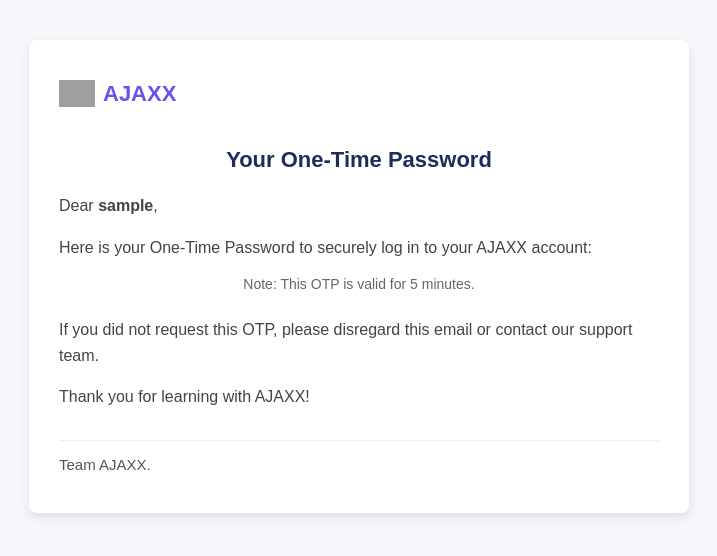
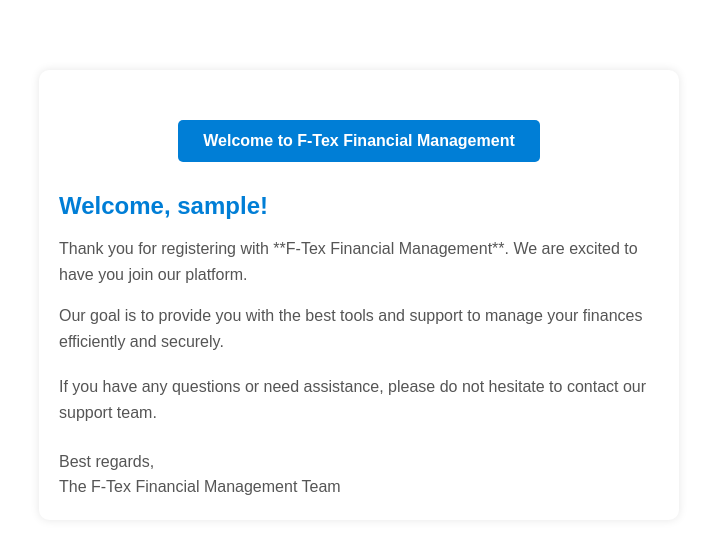
Before and after one commit to Mamungithube/AJAXX-PRIVACY-WEB-BACKEND, a Django app: template Account/templates/welcome_email.html in a window 1280 px wide. Shown: the top 556 px of the page, without its empty margins (281-998 px from the left). Run offline with Django 5.2, Linux system fonts and the light colour scheme; the template is opened without the code that fills it: most values are stand-ins (such as "Sample title", 1, 10 or a date in 2020); grey boxes are pictures that could not be loaded.

Commit message:
refactor email templates and enhance OTP email functionality

```diff
--- a/Account/templates/welcome_email.html
+++ b/Account/templates/welcome_email.html
@@ -1,106 +1,39 @@
 <!DOCTYPE html>
-  <style>
-    body {
-      background-color: #f5f7fa;
-      font-family: 'Arial', sans-serif;
-      margin: 0;
-      padding: 0;
-      color: #333;
-    }
-    .email-container {
-      max-width: 600px;
-      background-color: #ffffff;
-      margin: 40px auto;
-      border-radius: 8px;
-      box-shadow: 0 4px 10px rgba(0,0,0,0.1);
-      padding: 40px 30px;
-    }
-    .header {
-      text-align: left;
-      display: flex;
-      align-items: center;
-      justify-content: space-between;
-    }
-    .logo {
-      display: flex;
-      align-items: center;
-      color: #6c4ef3;
-      font-size: 22px;
-      font-weight: bold;
-    }
-    .logo img {
-      width: 36px;
-      margin-right: 8px;
-    }
-    .date {
-      color: #999;
-      font-size: 14px;
-    }
-    .content {
-      margin-top: 40px;
-      text-align: center;
-    }
-    h2 {
-      color: #1b2e5a;
-      font-size: 22px;
-      margin-bottom: 20px;
-    }
-    p {
-      font-size: 16px;
-      line-height: 1.6;
-      color: #444;
-      text-align: left;
-    }
-    .otp {
-      font-size: 28px;
-      font-weight: bold;
-      color: #1b2e5a;
-      margin: 20px 0;
-    }
-    .note {
-      color: #666;
-      font-size: 14px;
-      margin-bottom: 25px;
-    }
-    .footer {
-      text-align: left;
-      font-size: 15px;
-      color: #555;
-      margin-top: 30px;
-      border-top: 1px solid #eee;
-      padding-top: 15px;
-    }
-    .team {
-      margin-top: 20px;
-      font-weight: bold;
-      color: #1b2e5a;
-    }
-  </style>
+<html>
+<head>
+    <title>Welcome to F-Tex Financial Management</title>
 </head>
-<body>
-  <div class="email-container">
-    <div class="header">
-      <div class="logo">
-        <img src="https://i.ibb.co/9vWcFSv/AJAXX-logo.png" alt="AJAXX">
-        AJAXX
-      </div>
+<body style="font-family: Arial, sans-serif;margin: 50px; padding: 20px; color: #555;">
+    <div style="width: 100%; max-width: 600px; margin: 0 auto; padding: 20px; background-color: #fff; border-radius: 10px; box-shadow: 0 0 10px rgba(0,0,0,0.1);">
+
+
+
+        <div style="text-align: center; margin: 30px 0;">
+            <a href=""
+               style="background-color: #007ED6; color: #ffffff; padding: 12px 25px; border-radius: 5px; text-decoration: none; font-weight: bold; font-size: 16px; display: inline-block;">
+                Welcome to F-Tex Financial Management
+            </a>
+        </div>
+        <div style="text-align: left;">
+            <h2 style="color: #007ED6; font-size: 24px; margin-top: 0; margin-bottom: 15px;">Welcome, {{ username }}!</h2>
+
+            <p style="color: #555; font-size: 16px; line-height: 1.6; margin-bottom: 15px;">
+                Thank you for registering with **F-Tex Financial Management**. We are excited to have you join our platform.
+            </p>
+
+            <p style="color: #555; font-size: 16px; line-height: 1.6; margin-bottom: 20px;">
+                Our goal is to provide you with the best tools and support to manage your finances efficiently and securely.
+            </p>
+
+
+            <p style="color: #555; font-size: 16px; line-height: 1.6; margin-top: 20px; margin-bottom: 5px;">
+                If you have any questions or need assistance, please do not hesitate to contact our support team.
+            </p>
+
+            <br>
+            <p style="color: #555; font-size: 16px; line-height: 1.6; margin: 0;">Best regards,</p>
+            <p style="color: #555; font-size: 16px; line-height: 1.6; margin: 0;">The F-Tex Financial Management Team</p>
+        </div>
     </div>
-
-    <div class="content">
-      <h2>Your One-Time Password</h2>
-      <p>Dear <strong>{{username}}</strong>,</p>
-      <p>Here is your One-Time Password to securely log in to your AJAXX account:</p>
-
-      <div class="note">Note: This OTP is valid for 5 minutes.</div>
-      <p>If you did not request this OTP, please disregard this email or contact our support team.</p>
-      <p>Thank you for learning with AJAXX!</p>
-    </div>
-    <b><h1>
-    </h1></b>
-
-    <div class="footer">
-      Team AJAXX.
-    </div>
-  </div>
 </body>
 </html>
```
Also changed, not shown: Account/templates/send_code.html (added, +28 -0 lines), Account/views.py (+25 -7 lines), db.sqlite3.
